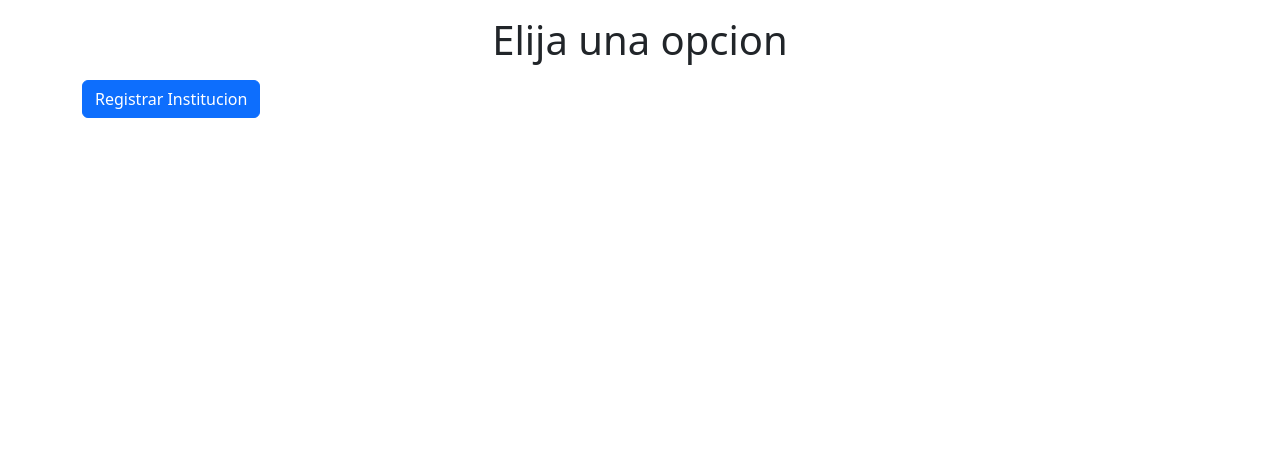
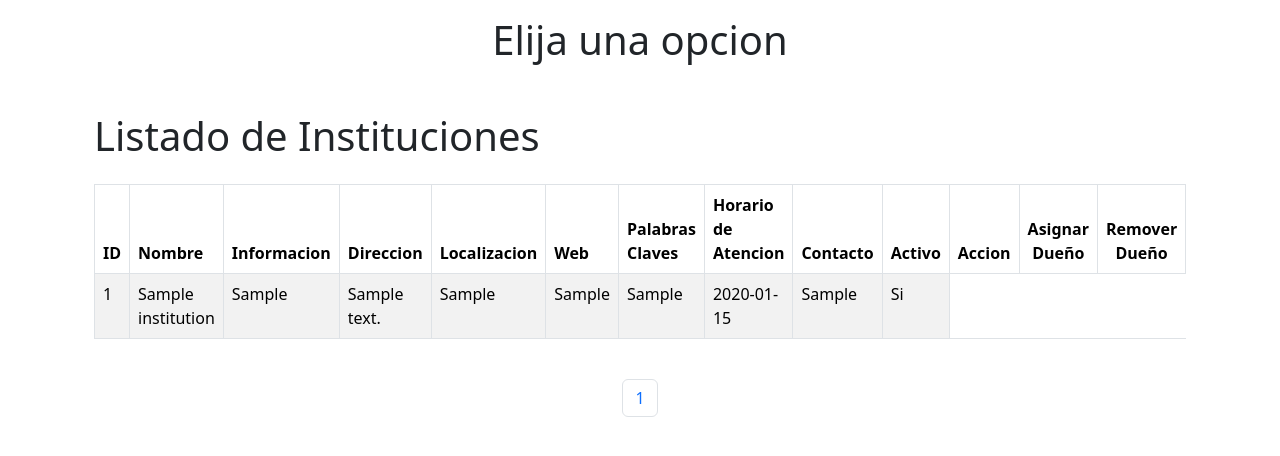
Before and after one commit to pnco200/proyecto-de-software, a Flask app: page /institution/ in a window 1280 px wide. Shown: the part 64-520 px from the top of the page. Run offline with Flask 3, Linux system fonts and the light colour scheme; tables that the repository leaves empty hold one stand-in row (values such as "Sample post").

Commit message:
Se muestran las instituciones paginadas

```diff
--- a/admin/src/core/institutions/__init__.py
+++ b/admin/src/core/institutions/__init__.py
@@ -1,9 +1,15 @@
+from src.core.configuration import get_rows_per_page
 from src.core.database import db
 from src.core.institutions.institution import Institution
 from sqlalchemy import or_
 
 def list_institutions():
     return Institution.query.all()
+
+def list_institutions_paged(page):
+    per_page = get_rows_per_page()
+    query = Institution.query
+    return query.paginate(page=page, per_page=per_page, error_out=False)
 
 def create_institution(**kwargs):
     try:
--- a/admin/src/web/controllers/institution.py
+++ b/admin/src/web/controllers/institution.py
@@ -7,8 +7,10 @@ institution_bp = Blueprint('institution', __name__, url_prefix='/institution')
 @institution_bp.get('/')
 def home():
     """"Muestra un listado de todas las instituciones"""
-    listadoInstituciones = institutions.list_institutions()
-    return render_template("institutions/index.html", institutions=listadoInstituciones)
+    page = request.args.get('page', type=int, default=1)
+    institutionsList = institutions.list_institutions_paged(page)
+    print(institutionsList)
+    return render_template("institutions/index.html", institutions=institutionsList, page=page)
 
 @institution_bp.get('/register')
 def register_form():
--- a/admin/src/web/templates/institutions/index.html
+++ b/admin/src/web/templates/institutions/index.html
@@ -3,7 +3,86 @@
     <div class="mb-3">
         <h1 class="h1" align="center">Elija una opcion</h1>
     </div>
-    <div class="mb-3">
-        <a href="{{url_for('institution.register')}}" class="btn btn-primary">Registrar Institucion</a>
+    <div class="container mt-5">
+        <div class="institution-list">
+            <h1 class="mb-4">Listado de Instituciones</h1>
+
+
+            <div class="table-responsive">
+                <table class="table table-striped table-bordered">
+                    <thead>
+                        <tr>
+                            <th>ID</th>
+                            <th>Nombre</th>
+                            <th>Informacion</th>
+                            <th>Direccion</th>
+                            <th>Localizacion</th>
+                            <th>Web</th>
+                            <th>Palabras Claves</th>
+                            <th>Horario de Atencion</th>
+                            <th>Contacto</th>
+                            <th>Activo</th>
+                            <th class="text-center">Accion</th>
+                            <th class="text-center">Asignar Dueño</th>
+                            <th class="text-center">Remover Dueño</th>
+
+                        </tr>
+                    </thead>
+                    <tbody>
+                        {% for institution in institutions.items %}
+                            <tr>
+                                <td>{{ institution.id }}</td>
+                                <td>{{ institution.name }}</td>
+                                <td>{{ institution.information }}</td>
+                                <td>{{ institution.address }}</td>
+                                <td>{{ institution.localization }}</td>
+                                <td>{{ institution.web }}</td>
+                                <td>{{ institution.keywords }}</td>
+                                <td>{{ institution.attention_time }}</td>
+                                <td>{{ institution.contact }}</td>
+                                <td>
+                                    {% if institution.is_active %}
+                                       Si
+                                    {% else %}
+                                       No
+                                    {% endif %}
+                                </td>
+
+                            </tr>
+                        {% endfor %}
+                    </tbody>
+                </table>
+            </div>
+        </div>
+
+        <div class="pagination justify-content-center mt-4">
+            <ul class="pagination">
+                {% if institutions.has_prev %}
+                    <li class="page-item">
+                        <a class="page-link" href="?page={{ institutions.prev_num }}" aria-label="Previous">&laquo; Anterior</a>
+                    </li>
+                {% endif %}
+
+                {% for page_num in institutions.iter_pages() %}
+                    <li class="page-item">
+                        {% if page_num %}
+                            {% if page_num == institutions.page %}
+                                <a class="page-link" href="?page={{ page_num }}">{{ page_num }}</a>
+                            {% else %}
+                                <a class="page-link" href="?page={{ page_num }}">{{ page_num }}</a>
+                            {% endif %}
+                        {% else %}
+                            <span class="page-link">...</span>
+                        {% endif %}
+                    </li>
+                {% endfor %}
+
+                {% if institutions.has_next %}
+                    <li class="page-item">
+                        <a class="page-link" href="?page={{ institutions.next_num }}" aria-label="Next">Siguiente &raquo;</a>
+                    </li>
+                {% endif %}
+            </ul>
+        </div>
     </div>
 {%endblock%}
```
